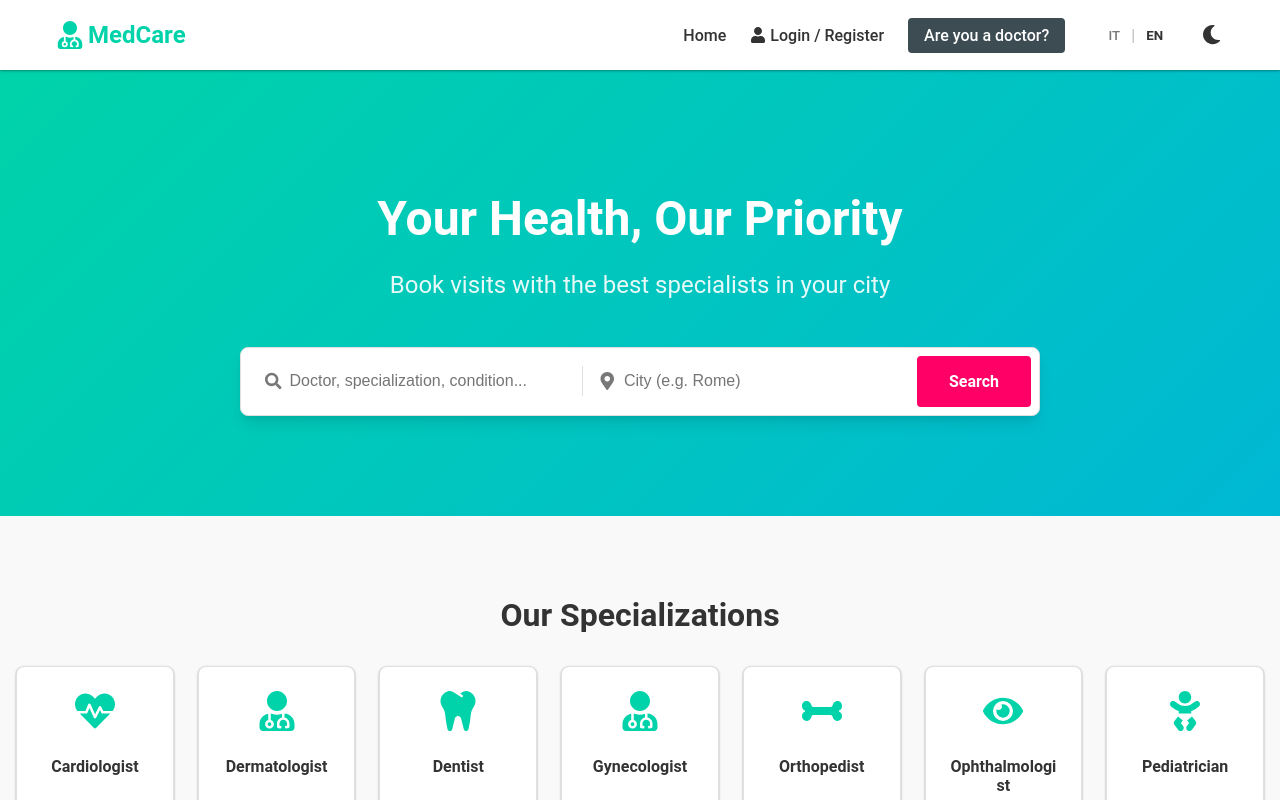
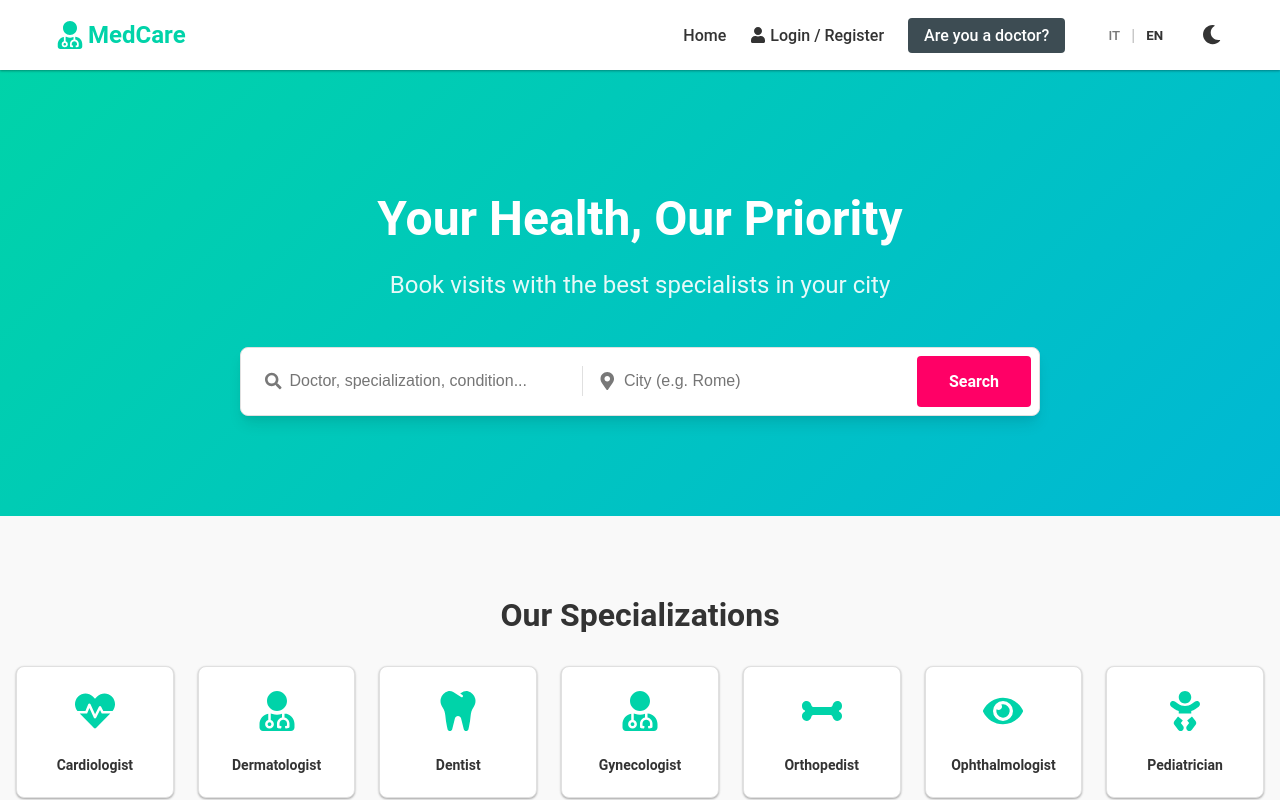
Before and after one commit to lorevange/CSD_Project_App-frontend, a React (Vite) app: page / in a window 1280 px wide. Shown: the top 800 px of the page. Built offline with nearby package versions, Linux system fonts and the light colour scheme; no server answers.

Commit message:
Refine font sizes in Home and SkeletonCard styles for better consistency

```diff
--- a/src/styles/Home.css
+++ b/src/styles/Home.css
@@ -63,7 +63,7 @@
 }
 
 .spec-name {
-    font-size: var(--font-size-md);
+    font-size: var(--font-size-sm);
     color: var(--text-main);
     margin: 0;
     word-wrap: break-word;
--- a/src/styles/SkeletonCard.css
+++ b/src/styles/SkeletonCard.css
@@ -16,13 +16,13 @@
 }
 
 .skeleton-title {
-    height: 24px;
+    height: 20px;
     width: 60%;
     margin-bottom: 12px;
 }
 
 .skeleton-line {
-    height: 16px;
+    height: 14px;
     width: 90%;
 }
 
@@ -41,7 +41,7 @@
 }
 
 .skeleton-price {
-    height: 20px;
+    height: 18px;
     width: 80px;
     margin-bottom: 0;
 }
```
